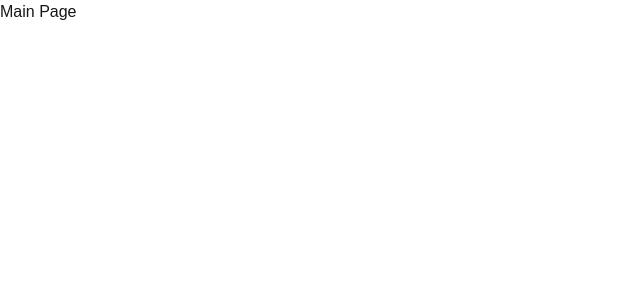
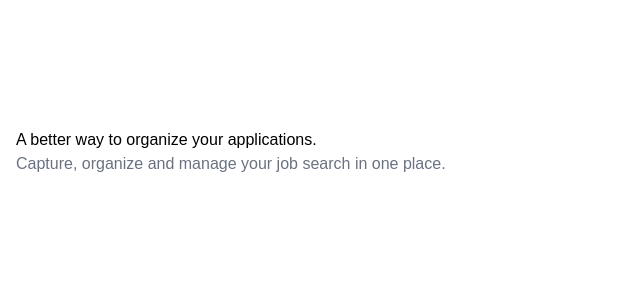
Before and after one commit to pseudoClone/JobTrackerSite, a Next.js app: page / in a window 1280 px wide. Shown: the top 300 px of the page, without its empty margins (0-640 px from the left). Built offline with nearby package versions, Linux system fonts and the light colour scheme.

Commit message:
feat: Fix layout(remove metadata and Google Fonts) and Hero section

```diff
--- a/app/layout.tsx
+++ b/app/layout.tsx
@@ -1,32 +1,8 @@
-import type { Metadata } from "next";
-import { Geist, Geist_Mono } from "next/font/google";
 import "./globals.css";
 
-const geistSans = Geist({
-  variable: "--font-geist-sans",
-  subsets: ["latin"],
-});
-
-const geistMono = Geist_Mono({
-  variable: "--font-geist-mono",
-  subsets: ["latin"],
-});
-
-export const metadata: Metadata = {
-  title: "Create Next App",
-  description: "Generated by create next app",
-};
-
-export default function RootLayout({
-  children,
-}: Readonly<{
-  children: React.ReactNode;
-}>) {
+export default function RootLayout({ children, }: Readonly<{ children: React.ReactNode; }>) {
   return (
-    <html
-      lang="en"
-      className={`${geistSans.variable} ${geistMono.variable} h-full antialiased`}
-    >
+    <html lang="en">
       <body className="min-h-full flex flex-col">{children}</body>
     </html>
   );
--- a/app/page.tsx
+++ b/app/page.tsx
@@ -1,5 +1,15 @@
 export default function Home() {
   return (
-    <div> Main Page</div>
+    <div className="flex min-h-screen flex-col bg-white">
+      {/* The flex-col allows the elements in the div to be stacked vertically. MIN-H-SCREEN allows the div to drown the whole page in itself */}
+      <main className="flex-1"> {/* This will be the hero section */}
+        <section className="container mx-auto px-4 py-32">
+          <div>
+            <h1 className="text-black">A better way to organize your applications.</h1>
+            <p className="text-gray-500">Capture, organize and manage your job search in one place.</p>
+          </div>
+        </section>
+      </main>
+    </div>
   );
 }
```
